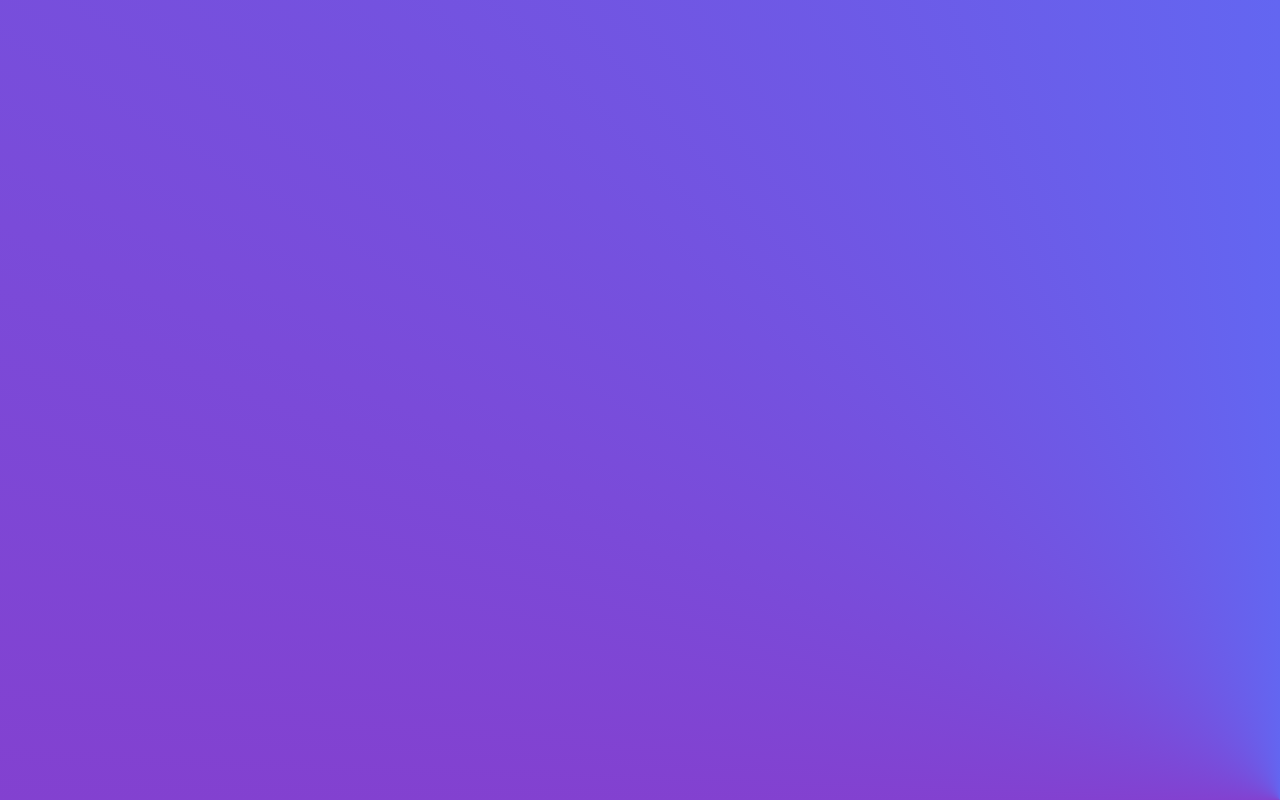
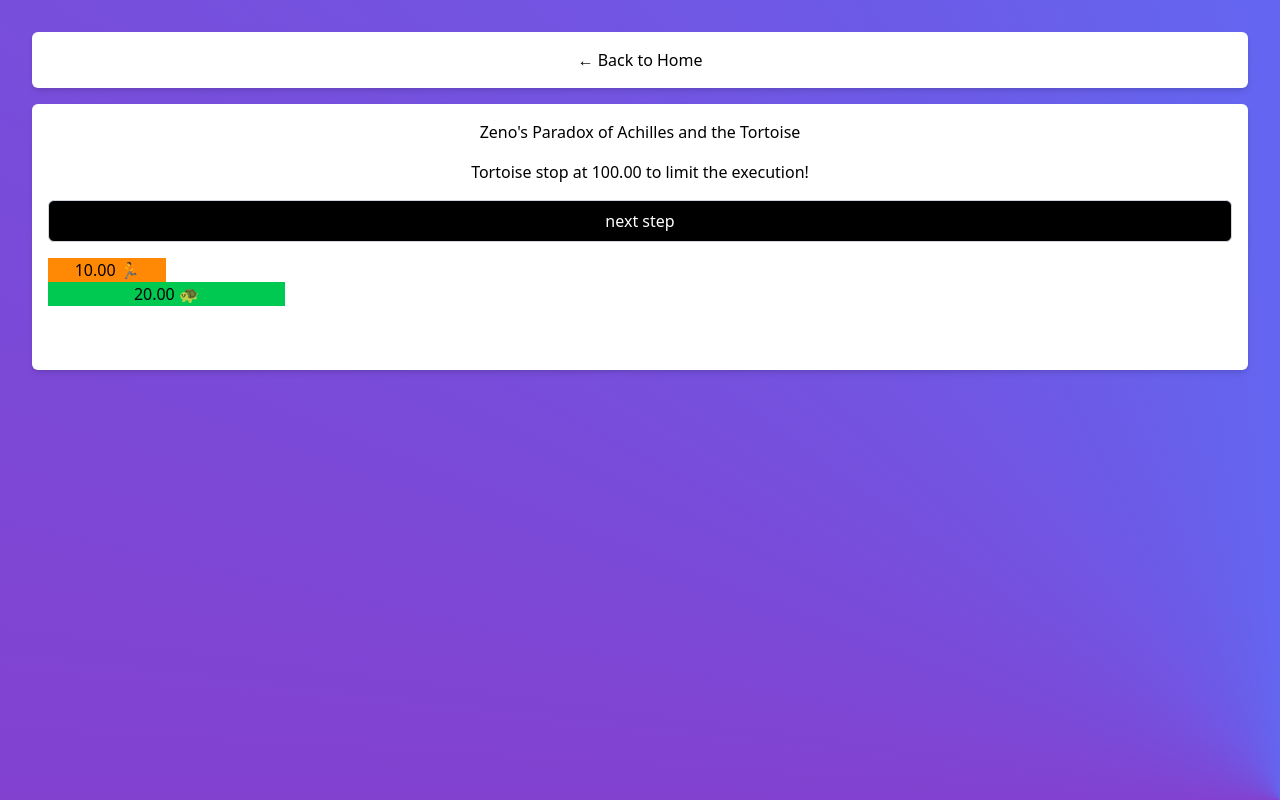
Before and after one commit to wwwjsw/test-react-frontend, a React (Vite) app: page /question-6 in a window 1280 px wide. Before the commit this address had no page. Built offline with nearby package versions, Linux system fonts and the light colour scheme.

Commit message:
feat(Question6): add paradox achilles and the tortoise simulation page

```diff
--- a/src/App.tsx
+++ b/src/App.tsx
@@ -6,6 +6,7 @@ import Question2 from "./pages/Question2";
 import Question3 from "./pages/Question3";
 import Question4 from "./pages/Question4";
 import Question5 from "./pages/Question5";
+import Question6 from "./pages/Question6";
 
 function App() {
   return (
@@ -17,10 +18,8 @@ function App() {
         <Route path="/question-3" element={<Question3 />} />
         <Route path="/question-4" element={<Question4 />} />
         <Route path="/question-5" element={<Question5 />} />
-        {/*
-        <Route path="/question-4" element={<Question4 />} />
         <Route path="/question-6" element={<Question6 />} />
-        <Route path="/question-7" element={<Question7 />} /> */}
+        {/* <Route path="/question-7" element={<Question7 />} /> */}
       </Routes>
     </div>
   );
--- a/src/data/Questions.ts
+++ b/src/data/Questions.ts
@@ -6,7 +6,7 @@ const questions: Question[] = [
   { id: 3, title: "3 - Flex layout", path: "/question-3" },
   { id: 4, title: "4 - Check if breckets are closed correctly", path: "/question-4" },
   { id: 5, title: "5 - Drop egg", path: "/question-5" },
-  { id: 6, title: "6", path: "/question-6" },
+  { id: 6, title: "6 - Zeno's Paradox of Achilles and the Tortoise", path: "/question-6" },
   { id: 7, title: "7", path: "/question-7" },
 ];
 
--- a/src/index.css
+++ b/src/index.css
@@ -1,4 +1,5 @@
 @import "tailwindcss";
+@tailwind utilities;
 
 :root {
   font-family: system-ui, Avenir, Helvetica, Arial, sans-serif;
--- /dev/null
+++ b/src/pages/Question6.tsx
@@ -0,0 +1,55 @@
+import QuestionHeader from "@/components/QuestionHeader";
+import { useState } from "react";
+
+
+const Question6 = () => {
+  const [achillesPos, setAchillesPos] = useState(10);
+  const [tortoisePos, setTortoisePos] = useState(20);
+  const stopScriptAt = 100;
+
+  function moveOn() {
+    if (tortoisePos >= stopScriptAt) {
+      return;
+    }
+
+    setTortoisePos((prevTortoise) => {
+      const newTortoise = prevTortoise + 10;
+
+      setAchillesPos((prevAchilles) => {
+        // need resolve first inside (a - b)
+        // consider in first exec  10 + (30 - 10) / 2
+        const newAchilles = prevAchilles + (newTortoise - prevAchilles) / 2;
+        return newAchilles;
+      });
+
+      return newTortoise;
+    });
+  }
+
+  return (
+    <>
+        <QuestionHeader />
+        <div className="default-card-col align-center">
+            <h2>Zeno's Paradox of Achilles and the Tortoise</h2>
+            <p>Tortoise stop at 100.00 to limit the execution!</p>
+            <button onClick={moveOn} className="default-btn">next step</button>
+            <div>
+                <div
+                    className="transition-all bg-orange-400"
+                    style={{ width: `${achillesPos}%` }}
+                >
+                {achillesPos.toFixed(2)} 🏃
+                </div>
+                <div
+                    className="transition-all bg-green-500"
+                    style={{ width: `${tortoisePos}%` }}
+                >
+                {tortoisePos.toFixed(2)} 🐢
+                </div>
+            </div>
+        </div>
+    </>
+  );
+};
+
+export default Question6;
```
